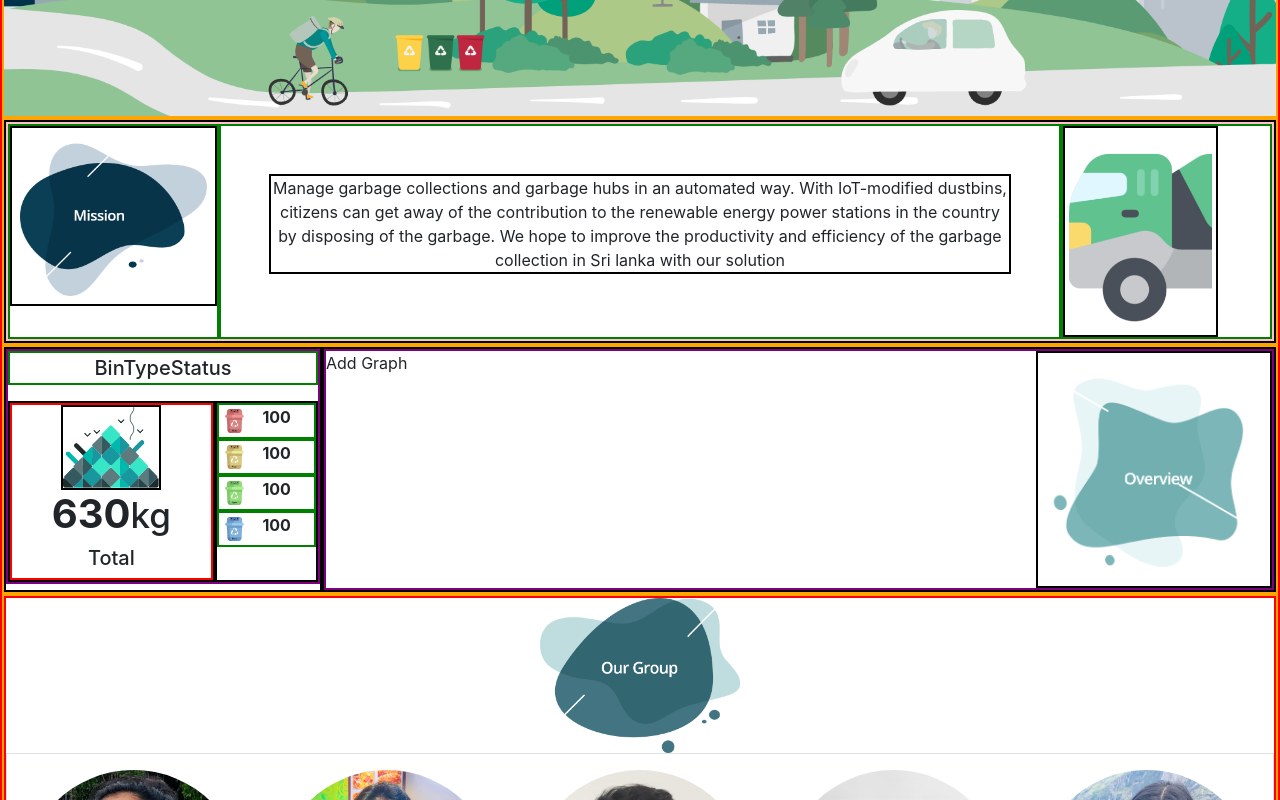
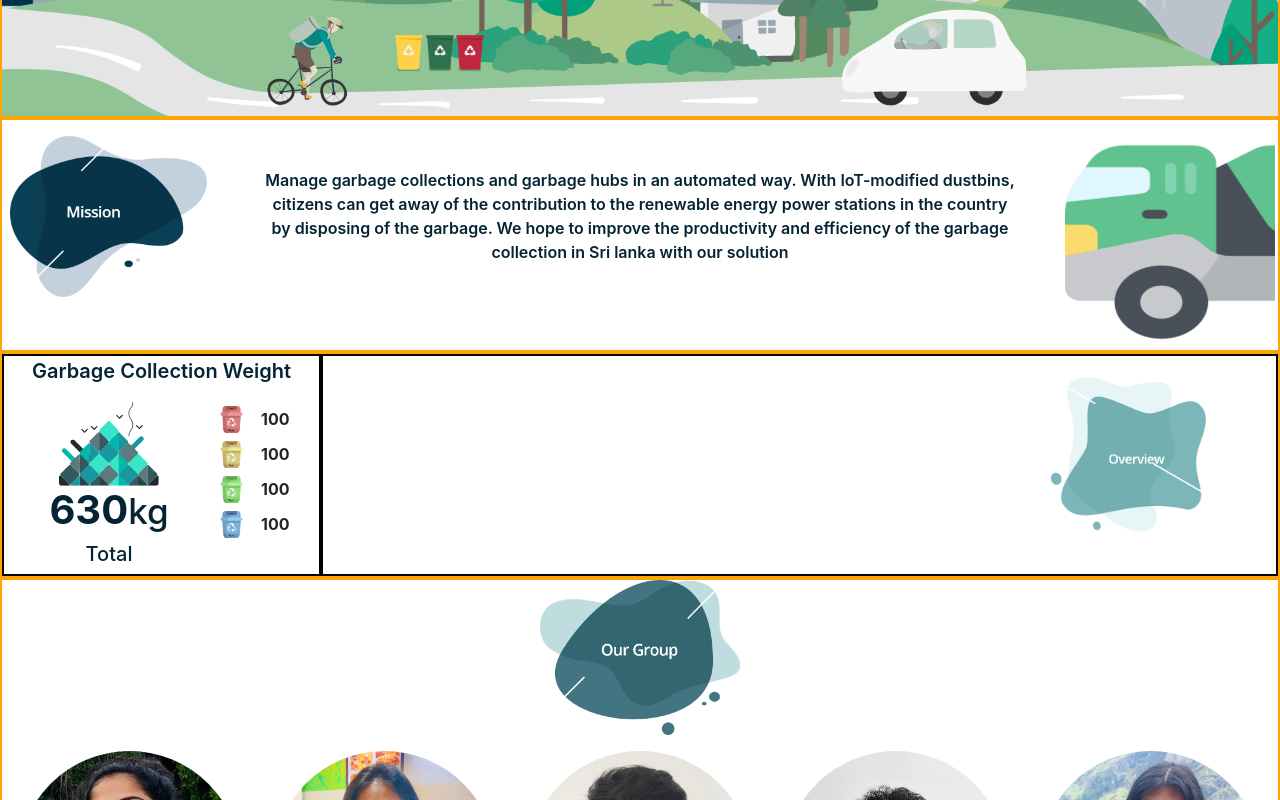
Before and after one commit to IsuruVihan/EcoCity, a React (Create React App) app in the folder admin/: page / in a window 1280 px wide. Shown: the part 680-1480 px from the top of the page. Built offline with nearby package versions, Linux system fonts and the light colour scheme.

Commit message:
created home page full sketch

```diff
--- a/admin/src/common/Footer.js
+++ b/admin/src/common/Footer.js
@@ -1,10 +1,11 @@
 import React from 'react';
 import {Container, Row} from "react-bootstrap";
+
 import '../assets/styles/common/Footer.css';
 
 const Footer = () => {
     return (
-        <Row className='w-100 px-4  py-2 position-absolute bottom-0 justify-content-center '>
+        <Row className='w-100 px-4   bottom-0 justify-content-center '>
             <div className='footer-line w-100 mb-3'/>
             <div className='footer-text mb-2'>
                 &copy; EcoCity {(new Date().getFullYear())}
--- a/admin/src/pages/CheckYourEmail/CheckYourEmail.js
+++ /dev/null
@@ -1,12 +0,0 @@
-import React from 'react';
-import {Container} from "react-bootstrap";
-
-const CheckYourEmail = () => {
-  return (
-    <Container>
-      Check your email
-    </Container>
-  );
-}
-
-export default CheckYourEmail;
--- a/admin/src/pages/ForgotPassword/ForgotPassword.js
+++ /dev/null
@@ -1,14 +0,0 @@
-import React from 'react';
-import {Container} from "react-bootstrap";
-
-import ForgotPasswordForm from "./forms/ForgotPasswordForm";
-
-const ForgotPassword = () => {
-  return (
-    <Container>
-      Forgot password
-    </Container>
-  );
-}
-
-export default ForgotPassword;
--- a/admin/src/pages/ForgotPassword/forms/ForgotPasswordForm.js
+++ /dev/null
@@ -1,12 +0,0 @@
-import React from 'react';
-import {Container} from "react-bootstrap";
-
-const ForgotPasswordForm = () => {
-  return (
-    <Container>
-      Forgot password form
-    </Container>
-  );
-}
-
-export default ForgotPasswordForm;
--- /dev/null
+++ b/admin/src/pages/Home/Home.css
@@ -0,0 +1,6 @@
+.homeHeader{
+    overflow-y: scroll;
+}
+.homeHeader::-webkit-scrollbar {
+    display: none;
+}
--- a/admin/src/pages/Home/Home.js
+++ b/admin/src/pages/Home/Home.js
@@ -1,17 +1,18 @@
 import React from 'react';
 import {Container , Row , Col } from "react-bootstrap";
+
 import BinTypeStatus from "./cards/BinTypeStatus";
 import OurMission from "./cards/OurMission";
 import GarbageCollectionBarGraph from "./graphs/GarbageCollectionBarGraph";
 import TeamMemberCard from "./cards/TeamMemberCard";
 import Header from "../../common/Header";
 import Footer from '../../common/Footer';
-import memberIcon from '../../assets/images/our-group.png'
 import sideImageWeb from '../../assets/images/web-homepage.png'
+import './Home.css'
 
 const Home = () => {
   return (
-    <Container className="p-0" style={{border:'2px solid red'}} fluid>
+    <Container className="p-0 homeHeader"fluid>
       <Row className='p-0 m-0' style={{border:'2px solid orange'}}><Header/></Row>
       <Row className='p-0 m-0' style={{border:'2px solid orange'}}>
         <img src={sideImageWeb} className='p-0'/>
@@ -22,7 +23,7 @@ const Home = () => {
         <Col sm={9} className='p-0 m-0' style={{border:'2px solid black'}}><GarbageCollectionBarGraph/></Col>
       </Row>
       <Row className='p-0 m-0' style={{border:'2px solid orange'}}><TeamMemberCard/></Row>
-      <Row className='p-0 m-0'>footer</Row>
+      <Row className='p-0 m-0'><Footer/></Row>
     </Container>
   );
 }
--- a/admin/src/pages/Home/cards/BinTypeStatus.js
+++ b/admin/src/pages/Home/cards/BinTypeStatus.js
@@ -1,5 +1,6 @@
 import React from 'react';
 import {Container, Row, Col} from "react-bootstrap";
+
 import staticImg from '../../../assets/images/staitstics-dump.png'
 import plastic from '../../../assets/images/plastic.png'
 import glass from '../../../assets/images/glass.png'
@@ -8,25 +9,24 @@ import paper from '../../../assets/images/paper.png'
 
 const BinTypeStatus = () => {
   return (
-    <Container className="p-0" style={{border:'2px solid purple'}} fluid>
-      <p style={{border:'2px solid green', textAlign:'center', fontSize:'20px', fontWeight:500}}> BinTypeStatus</p>
+    <Container className="p-0"fluid>
+      <p style={{textAlign:'center', fontSize:'20px', color:'#042434', fontWeight:'600'}}> Garbage Collection Weight</p>
       <Row className="p-0 m-0">
-        <Col sm={8} className='p-0 m-0' style={{border:'2px solid black', display:'flex', alignItems:'center'}}>
-          <Row className='p-0 m-0' style={{border:'2px solid red'}}>
-            <Col sm={12} style={{display:'flex', alignItems:'center',justifyContent:'center'}}><img src={staticImg} width='100%' className='p-0 ' style={{border:'2px solid black', width:'100px'}}/></Col>
-            <Col sm={12} style={{textAlign:'center'}}><h1 className='weightTag'><strong>630</strong><small>kg</small></h1></Col>
-            <Col sm={12} style={{textAlign:'center'}}><h5 className='weightTag'>Total</h5></Col>
+        <Col sm={8} className='p-0 m-0' style={{display:'flex', alignItems:'center'}}>
+          <Row className='p-0 m-0'>
+            <Col sm={12} style={{display:'flex', alignItems:'center',justifyContent:'center'}}><img src={staticImg} width='100%' className='p-0 ' style={{width:'100px'}}/></Col>
+            <Col sm={12} style={{textAlign:'center', color:'#042434'}}><h1 className='weightTag'><strong>630</strong><small>kg</small></h1></Col>
+            <Col sm={12} style={{textAlign:'center', color:'#042434'}}><h5 className='weightTag'>Total</h5></Col>
           </Row>
         </Col>
-        <Col sm={4} className='p-0 m-0' style={{border:'2px solid black'}}>
-          <Row className="p-0 m-0" style={{border:'2px solid green'}} xs={3}><img src={plastic} className='p-1' alt='...'/><strong>100</strong></Row>
-          <Row className="p-0 m-0" style={{border:'2px solid green'}} xs={3}><img src={glass} className='p-1' alt='...'/><strong>100</strong></Row>
-          <Row className="p-0 m-0" style={{border:'2px solid green'}} xs={3}><img src={organic} className='p-1' alt='...'/><strong>100</strong></Row>
-          <Row className="p-0 m-0" style={{border:'2px solid green'}} xs={3}><img src={paper} className='p-1' alt='...'/><strong>100</strong></Row>
+        <Col sm={4} className='p-0 m-0'>
+          <Row className="p-0 m-0" style={{display:'flex', alignItems:'center'}} xs={3}><img src={plastic} className='p-1' alt='...'/><strong>100</strong></Row>
+          <Row className="p-0 m-0" style={{display:'flex', alignItems:'center'}} xs={3}><img src={glass} className='p-1' alt='...'/><strong>100</strong></Row>
+          <Row className="p-0 m-0" style={{display:'flex', alignItems:'center'}} xs={3}><img src={organic} className='p-1' alt='...'/><strong>100</strong></Row>
+          <Row className="p-0 m-0" style={{display:'flex', alignItems:'center'}} xs={3}><img src={paper} className='p-1' alt='...'/><strong>100</strong></Row>
         </Col>
       </Row>
     </Container>
   );
 }
-
 export default BinTypeStatus;
--- a/admin/src/pages/Home/cards/OurMission.js
+++ b/admin/src/pages/Home/cards/OurMission.js
@@ -6,26 +6,25 @@ import garbageTruck from '../../../assets/images/garbage-truck-crop.png'
 
 const OurMission = () => {
   return (
-    <Container className="p-0" style={{border:'2px solid black'}} fluid>
-      <Row className="p-0 m-0" style={{border:'2px solid pink'}}>
-        <Col sm={2} className="p-0 m-0" style={{border:'2px solid green'}}>
-          <img src={ourMissionImg}  width='100%' className='p-2' style={{border:'2px solid black' }} fluid/>
+    <Container className="p-0" fluid>
+      <Row className="p-0 m-0">
+        <Col sm={2} className="p-0 m-0">
+          <img src={ourMissionImg}  width='100%' className='p-2' style={{ padding:'3px' }} fluid/>
         </Col>
-        <Col sm={8} className="p-0 m-0" style={{border:'2px solid green', textAlign:'center'}}>
-          <Row className="p-0 m-0 m-5" style={{border:'2px solid black'}}>
-          Manage garbage collections and garbage hubs in an automated way.
+        <Col sm={8} className="p-0 m-0" style={{textAlign:'center'}}>
+          <Row className="p-0 m-0 m-5" style={{color:'#042434', fontWeight:'600'}}>
+              Manage garbage collections and garbage hubs in an automated way.
               With IoT-modified dustbins, citizens can get away of the contribution
               to the renewable energy power stations in the country by disposing of the garbage.
               We hope to improve the productivity and efficiency of the garbage collection in
               Sri lanka with our solution
           </Row>
         </Col>
-        <Col sm={2} className="p-0 m-0 d-flex" style={{border:'2px solid green'}}>
-          <img src={garbageTruck}  width='75%' height='100%' className='p-1' style={{border:'2px solid black'}} fluid/>
+        <Col sm={2} className="p-0 m-0 d-flex">
+          <img src={garbageTruck} width='100%' className='p-0' style={{width:'210px', height:'230px'}} fluid/>
         </Col>
       </Row>
     </Container>
   );
 }
-
 export default OurMission;
--- a/admin/src/pages/Home/cards/TeamMemberCard.js
+++ b/admin/src/pages/Home/cards/TeamMemberCard.js
@@ -2,6 +2,7 @@ import React from 'react';
 import Card from 'react-bootstrap/Card';
 import CardGroup from 'react-bootstrap/CardGroup';
 import {Container, Row, Col} from "react-bootstrap";
+
 import './TeamMemberCard.css'
 import isuru from '../../../assets/images/isuru.jpg'
 import harsha from '../../../assets/images/harsha.png'
@@ -11,12 +12,12 @@ import omaya from '../../../assets/images/omaya.jpg'
 
 const TeamMemberCard = () => {
   return (
-    <Container  className="p-0" style={{border:'2px solid red'}} fluid>
+    <Container  className="p-0"fluid>
       <Row>
         <div className='teamMember-icon p-1'></div>
 
         <div>
-          <CardGroup style={{textAlign: 'center' }} className='border'>
+          <CardGroup style={{textAlign: 'center', color:'#042434' }}>
             <Card border="0">
               <Card.Img variant="top" src={omaya}  className="img-fluid rounded-pill p-3 "/>
               <Card.Body>
@@ -24,7 +25,6 @@ const TeamMemberCard = () => {
                 <Card.Text>19001096</Card.Text>
               </Card.Body>
             </Card>
-
             <Card border="0">
               <Card.Img variant="top" src={pavithra} className="img-responsive rounded-pill p-3" />
               <Card.Body>
@@ -32,7 +32,6 @@ const TeamMemberCard = () => {
                 <Card.Text>19001517</Card.Text>
               </Card.Body>
             </Card>
-
             <Card border="0">
               <Card.Img variant="top" src={isuru} className="img-responsive rounded-pill p-3"/>
               <Card.Body>
@@ -40,7 +39,6 @@ const TeamMemberCard = () => {
                 <Card.Text>19020333</Card.Text>
               </Card.Body>
             </Card>
-
             <Card border="0">
               <Card.Img variant="top" src={harsha} className="img-responsive rounded-pill p-3"/>
               <Card.Body>
@@ -48,7 +46,6 @@ const TeamMemberCard = () => {
                 <Card.Text>19020031</Card.Text>
               </Card.Body>
             </Card>
-
             <Card border="0">
               <Card.Img variant="top" src={induni} className="img-responsive rounded-pill p-3"/>
               <Card.Body>
@@ -56,12 +53,10 @@ const TeamMemberCard = () => {
                 <Card.Text>19020228</Card.Text>
               </Card.Body>
             </Card>
-
           </CardGroup>
         </div>
       </Row>
     </Container>
   );
 }
-
 export default TeamMemberCard;
--- a/admin/src/pages/Home/graphs/GarbageCollectionBarGraph.js
+++ b/admin/src/pages/Home/graphs/GarbageCollectionBarGraph.js
@@ -1,17 +1,16 @@
 import React from 'react';
 import {Container , Row , Col } from "react-bootstrap";
+
 import overviewImg from '../../../assets/images/overview.png'
 
 const GarbageCollectionBarGraph = () => {
   return (
-    <Container className="p-0 m-0" style={{border:'2px solid purple'}} fluid>
+    <Container className="p-0 m-0"fluid>
       <Row className="p-0 m-0">
-        <Col sm={9} className="p-0 m-0">Add Graph</Col>
-        <Col sm={3} className="p-0 m-0"><img src={overviewImg} width='100%' className='p-0 ' style={{border:'2px solid black'}}/></Col>
+        <Col sm={9} className="p-0 m-0"></Col>
+        <Col sm={3} className="p-0 m-0"><img src={overviewImg} width='80%' className='p-0 ' style={{padding:'40px'}}/></Col>
       </Row>
-
     </Container>
   );
 }
-
 export default GarbageCollectionBarGraph;
```
Also changed, not shown: admin/src/assets/images/check-your-mail.png (added), admin/src/assets/images/forgot-password.png (added).
